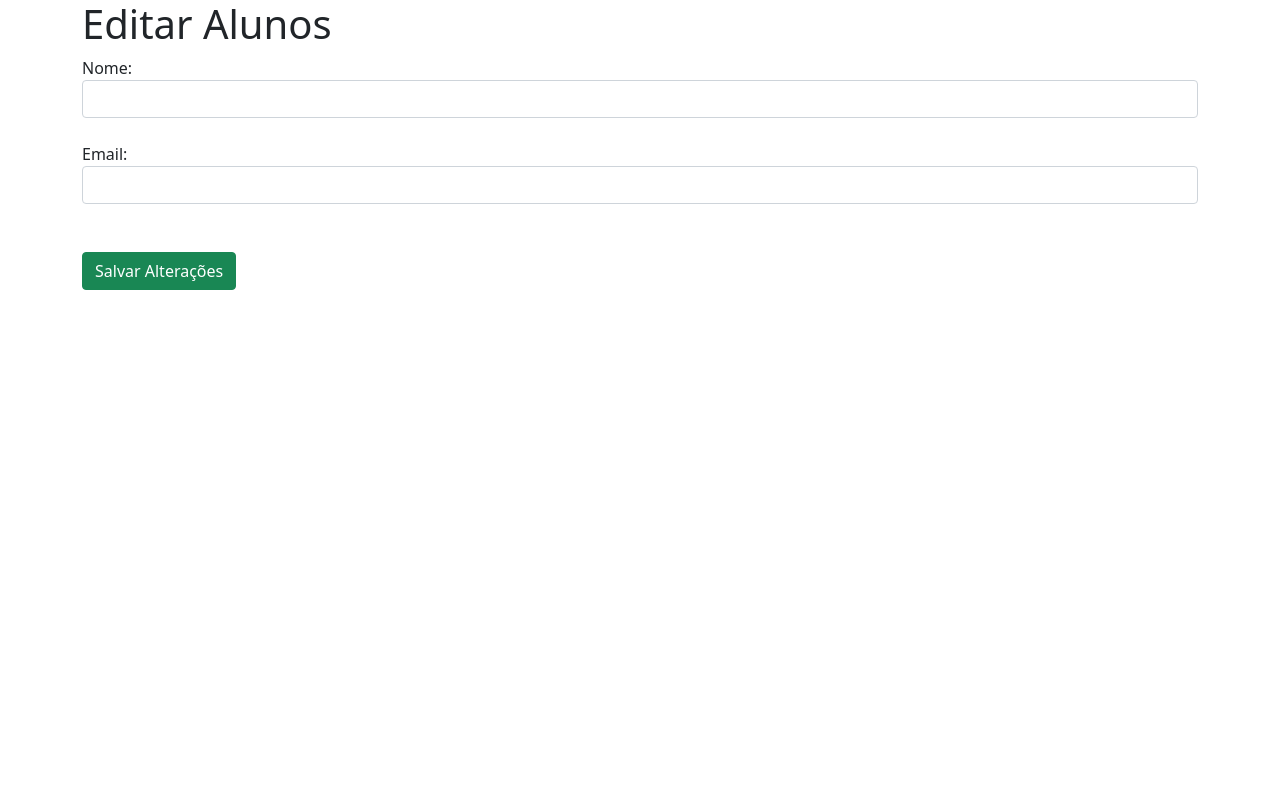
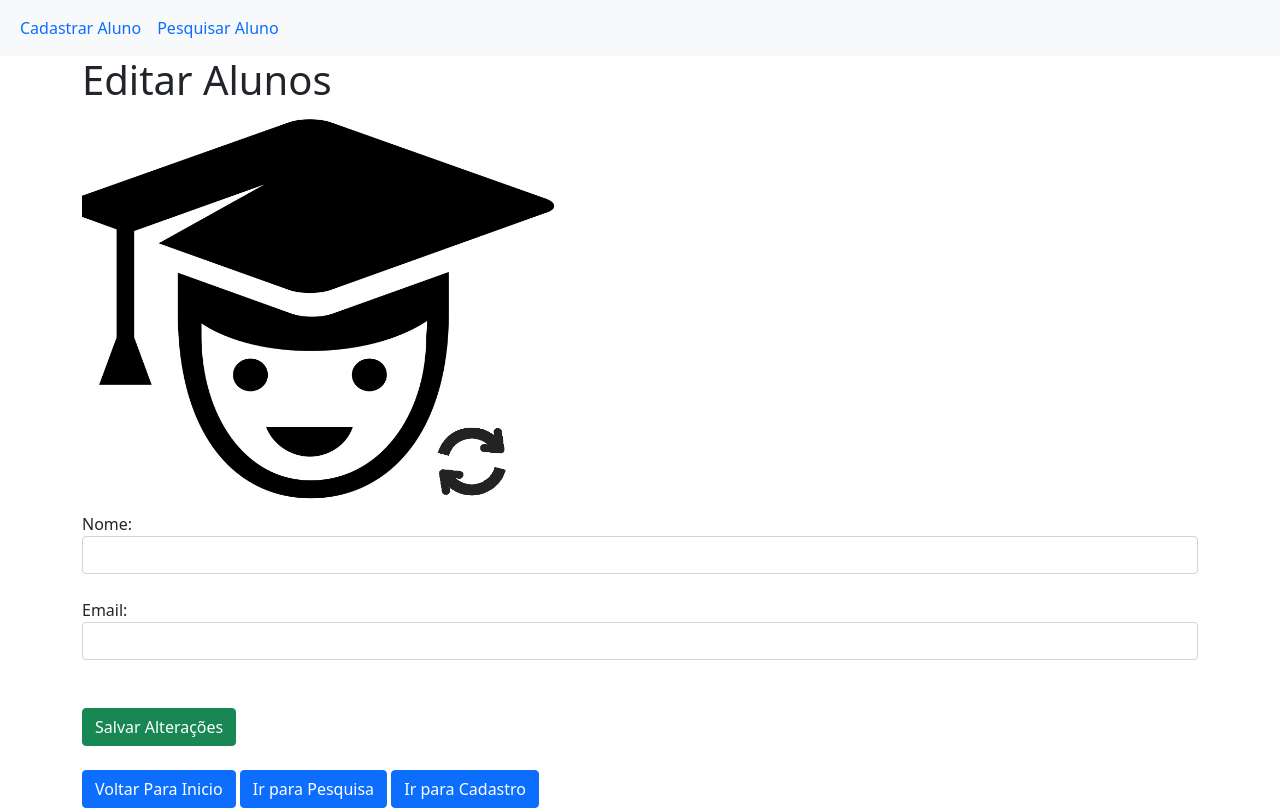
Before and after one commit to GnomoErnesto/sistema-CRUD, a PHP site: page /editar.php in a window 1280 px wide. Before the commit the page ends 290 px from the top, so only its background shows below. Run offline with PHP 8.4, Linux system fonts and the light colour scheme; data that the repository does not hold is empty.

Commit message:
second commit

```diff
--- a/conection.php
+++ b/conection.php
@@ -4,6 +4,10 @@
     $pass = "";
     $bd = "alunos";
 
+//    $server = "sql306.epizy.com";
+  //  $user = "epiz_30454077";
+    //$pass = "xNqntb9K3H";
+    //$bd = "epiz_30454077_alunos";
     if( $conn = mysqli_connect($server, $user, $pass , $bd)){
         //echo "Conectado!";
     } else
--- a/editar.php
+++ b/editar.php
@@ -21,12 +21,24 @@
     $dados = mysqli_query($conn, $sql);
     $linha = mysqli_fetch_assoc($dados);
   ?>
+  <nav class="navbar navbar-expand-sm bg-light">
+        <div class="container-fluid">
+                    <ul class="navbar-nav">
+                      <li class="nav-item">
+                        <a class="nav-link" href="cadastro.php">Cadastrar Aluno</a>
+                      </li>
+                      <li class="nav-item">
+                        <a class="nav-link" href="pesquisar.php">Pesquisar Aluno</a>
+                      </li>
+                </ul>
+        </div>
 
+  </nav>
   <div class="container">
             <div class="row">
               <div class="col">
                 <h1>Editar Alunos</h1>
-
+                <img src="images/updatealuno.jpg" alt="alterar Aluno" width="500" height="400">
                     <form action = "edit_script.php" method="POST">
 
                       <div class="form-group">
@@ -47,6 +59,10 @@
 
                   </div>
               </div>
+                  <br>
+                  <a href="index.php" class="btn btn-primary">Voltar Para Inicio</a>
+                  <a href="pesquisar.php" class="btn btn-primary">Ir para Pesquisa</a>
+                  <a href="cadastro.php" class="btn btn-primary">Ir para Cadastro</a>
           </div>
 
     <!-- Optional JavaScript; choose one of the two! -->
--- a/functions.php
+++ /dev/null
@@ -1,3 +0,0 @@
-<?php
-
-?>
--- a/index.php
+++ b/index.php
@@ -11,9 +11,7 @@
     <title>Alunos</title>
   </head>
   <body>
-
   <nav class="navbar navbar-expand-sm bg-light">
-
         <div class="container-fluid">
                     <ul class="navbar-nav">
                       <li class="nav-item">
@@ -26,14 +24,14 @@
         </div>
 
   </nav>
-
   <div class="container">
             <div class="row">
               <div class="col">
+
                   </div>
               </div>
           </div>
-
+        <img src="images/icon.jpg" class="images" alt="icone aluno">
     <!-- Optional JavaScript; choose one of the two! -->
 
     <!-- Option 1: Bootstrap Bundle with Popper -->
--- /dev/null
+++ b/styles.css
@@ -0,0 +1,4 @@
+#images{
+    width: 200;
+    height: 200;
+}
```
Also changed, not shown: cadastro.php (+14 -1 lines), cadastro_script.php (+13 -0 lines), edit_script.php (+13 -0 lines), excluir_script.php (+13 -0 lines), pesquisar.php (+13 -1 lines), images/addaluno.png (added), images/icon.jpg (added), images/selectaluno.jpg (added), images/updatealuno.jpg (added).
